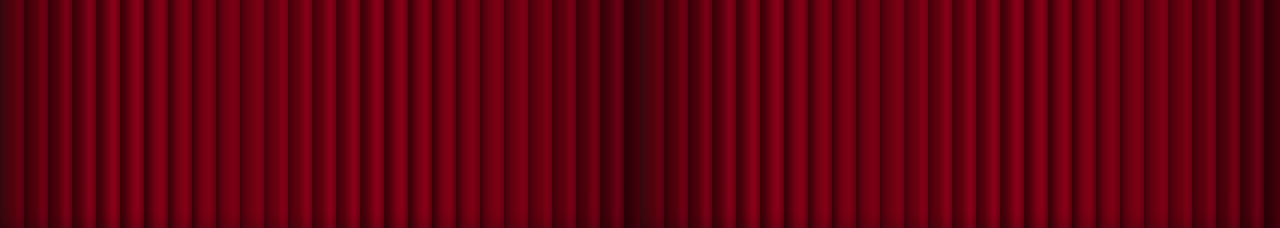
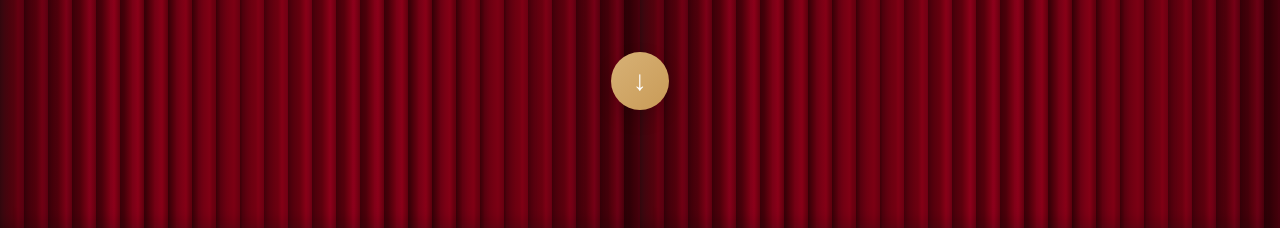
Before and after one commit to karansanap/Invitation, a plain HTML site: page index.html in a window 1280 px wide. Shown: the part 572-800 px from the top of the page. Drawn offline with nearby package versions, Linux system fonts and the light colour scheme.

Commit message:
Update index.html

```diff
--- a/index.html
+++ b/index.html
@@ -340,13 +340,13 @@ transform:none;
 
 .main-content{
 
-  min-height:100vh;
+  min-height:auto;
+  padding:30px 25px 40px;
 
   position:relative;
 
 width:100%;
   overflow:hidden;
-  padding:45px 30px 70px;
 
 
   text-align:center;
@@ -540,7 +540,7 @@ rgba(255,255,255,0.22);
 
 .ganpati{
 
-  width:115px;
+  width:90px;
 
   max-width:42%;
 
@@ -609,7 +609,7 @@ rgba(255,255,255,0.22);
   font-weight:400;
   letter-spacing:2px;
   color:#7a4a5a;
-  margin:30px 0 55px;
+  margin:20px 0 30px;
 }
 
 .parents{
@@ -1236,6 +1236,54 @@ touch-action:none;
 
 }
 
+.scroll-btn{
+
+  position:fixed;
+
+  left:50%;
+  bottom:110px;
+
+  transform:translateX(-50%);
+
+  width:58px;
+  height:58px;
+
+  border:none;
+
+  border-radius:50%;
+
+  background:
+  linear-gradient(
+    135deg,
+    #d7b176,
+    #c99b57
+  );
+
+  color:white;
+
+  font-size:28px;
+
+  cursor:pointer;
+
+  z-index:50000;
+
+  box-shadow:
+    0 8px 20px rgba(0,0,0,.15);
+
+  animation:bounceArrow 2s infinite;
+}
+
+@keyframes bounceArrow{
+
+  0%,100%{
+    transform:translateX(-50%) translateY(0);
+  }
+
+  50%{
+    transform:translateX(-50%) translateY(-8px);
+  }
+}
+
 </style>
 </head>
 
@@ -1506,6 +1554,9 @@ D/o Mr. Rakesh Jhaveri <br>
 
 </section>
 
+<button class="scroll-btn" onclick="scrollToDate()">
+  ↓
+</button>
 <!-- MUSIC BUTTON -->
 
 <button class="music-btn">
@@ -1749,6 +1800,16 @@ function firecrackerBurst(){
 
 }
 
+function scrollToDate(){
+
+  document
+    .querySelector('.save-date-section')
+    .scrollIntoView({
+      behavior:'smooth'
+    });
+
+}
+
 </script>
 
 <script src="https://cdn.jsdelivr.net/npm/canvas-confetti@1.9.3/dist/confetti.browser.min.js"></script>
```
